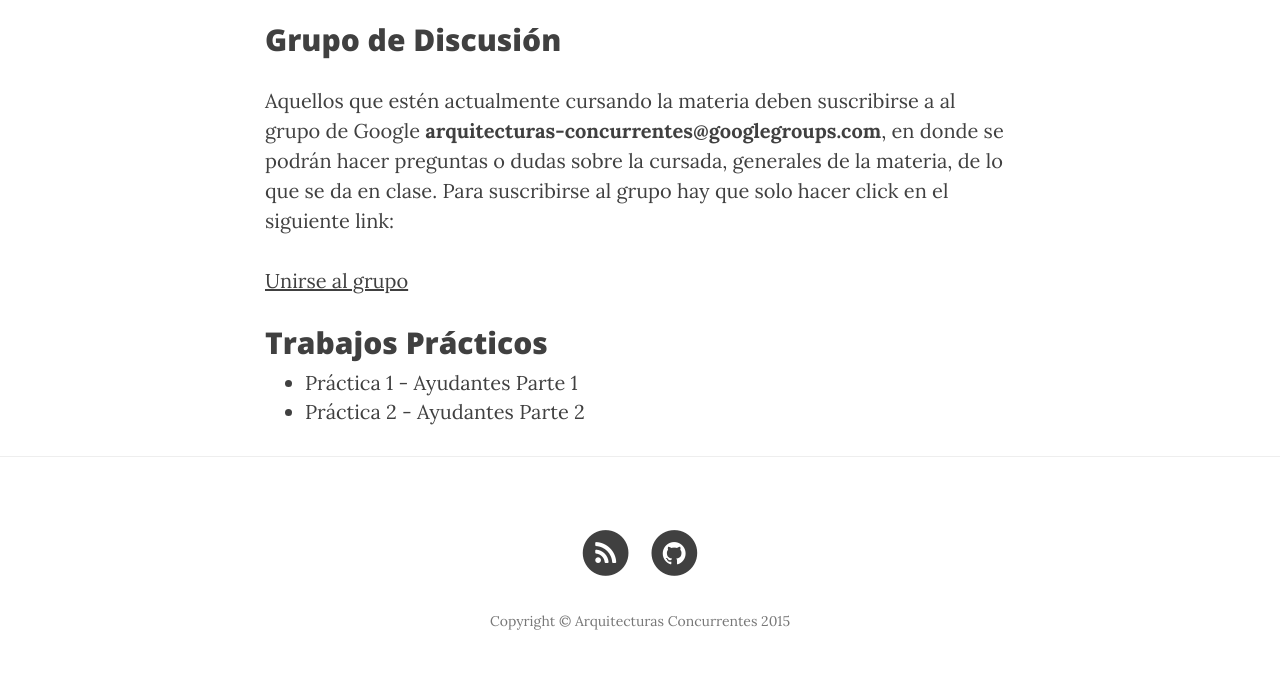
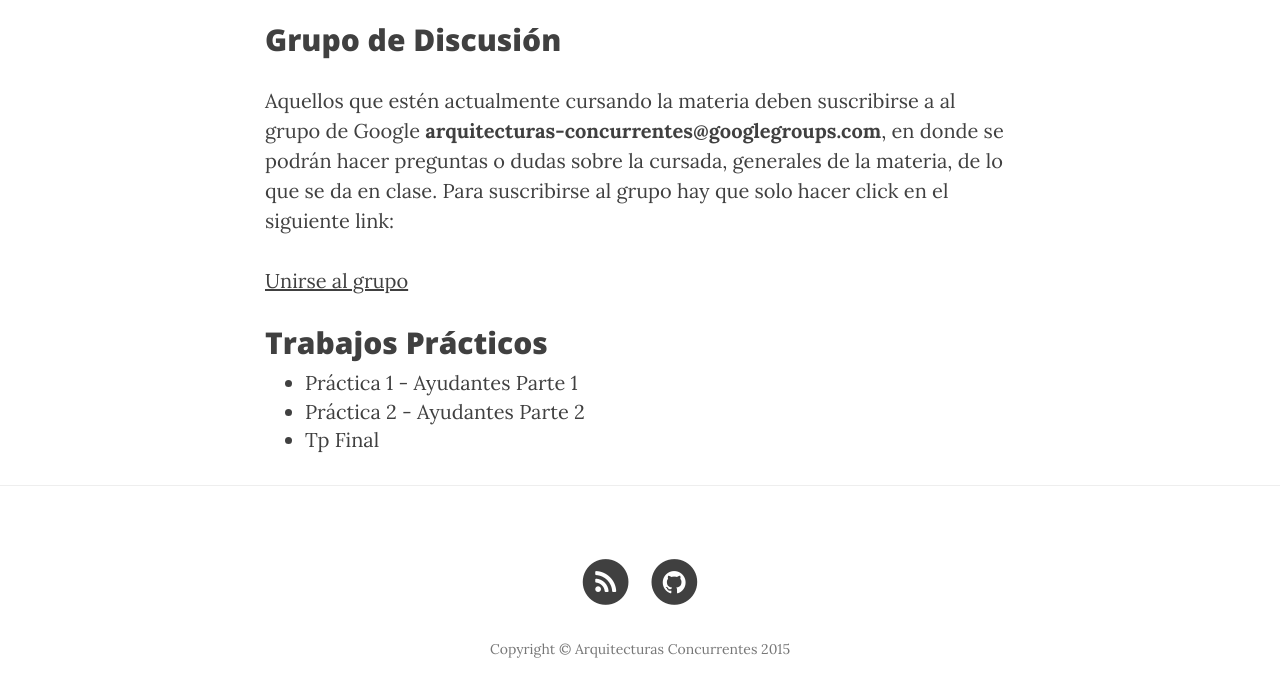
Before and after one commit to arquitecturas-concurrentes/arquitecturas-concurrentes.github.io, a Jekyll site: the page built from cusada.md, in a window 1280 px wide and 900 px high, scrolled down 1635 px, cut to the strip 175-872 px from the top of the window. Built offline with Jekyll 4.4.1, drawn with Linux system fonts in a browser that asks for light colours; nearby versions of some CDN libraries.

Commit message:
Update cusada.md

```diff
--- a/cusada.md
+++ b/cusada.md
@@ -28,3 +28,4 @@ hacer preguntas o dudas sobre la cursada, generales de la materia, de lo que se
 
 * [Práctica 1 - Ayudantes Parte 1](https://docs.google.com/document/d/1j7agLiiWzoOAY3cmF2uevn8fvyrG0oDm0SzBkQru6A4/pub)
 * [Práctica 2 - Ayudantes Parte 2](https://docs.google.com/document/d/1kykd-abdpoySCCRq28lo4p5FmSvorxFveFXcqAQU0ig/edit)
+* [Tp Final](https://docs.google.com/document/d/1-npsXXQSKVUxLL_MDm2oevhxEE54BLtwuq__mHvTqic/edit)
```
